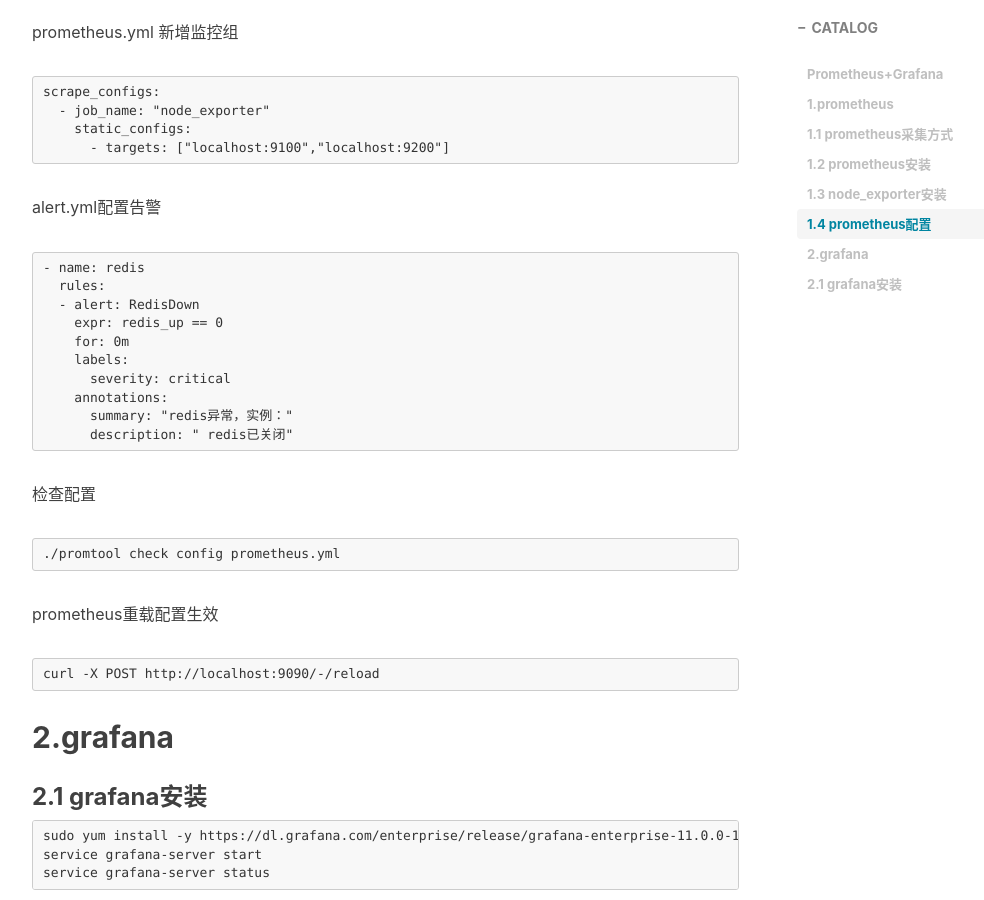
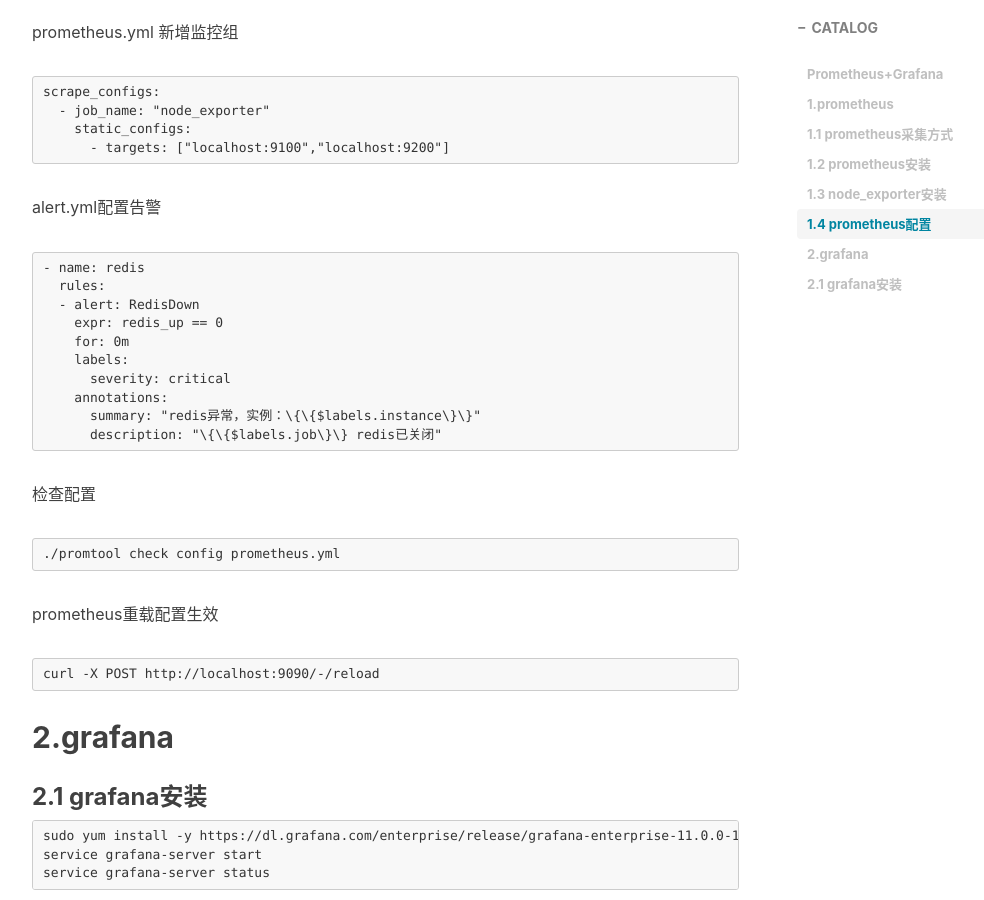
Before and after one commit to wangyang1996/wangyang1996.github.io, a Jekyll site: the page built from _posts/2024-8-6-prometheus.md, in a window 1280 px wide and 900 px high, scrolled down 1798 px. Shown: the whole window, without its empty margins (233-1217 px from the left). Built offline with Jekyll 4.4.1, drawn with Linux system fonts in a browser that asks for light colours; nearby versions of some CDN libraries; comment, search, counter and statistics services are not loaded.

Commit message:
modify prometheus.md

````diff
--- a/_posts/2024-8-6-prometheus.md
+++ b/_posts/2024-8-6-prometheus.md
@@ -89,8 +89,8 @@ alert.yml配置告警
     labels:
       severity: critical
     annotations:
-      summary: "redis异常，实例：{{$labels.instance}}"
-      description: "{{$labels.job}} redis已关闭"
+      summary: "redis异常，实例：\{\{$labels.instance\}\}"
+      description: "\{\{$labels.job\}\} redis已关闭"
 ```
 
 检查配置
````
